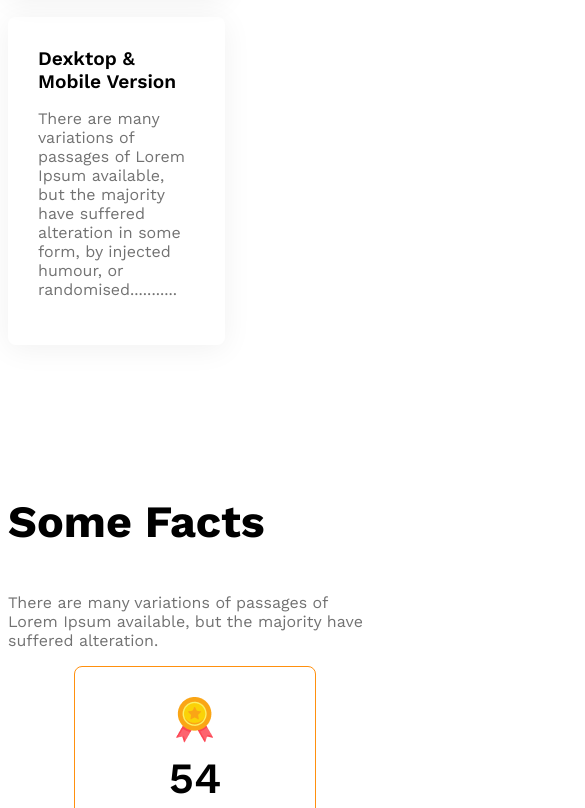
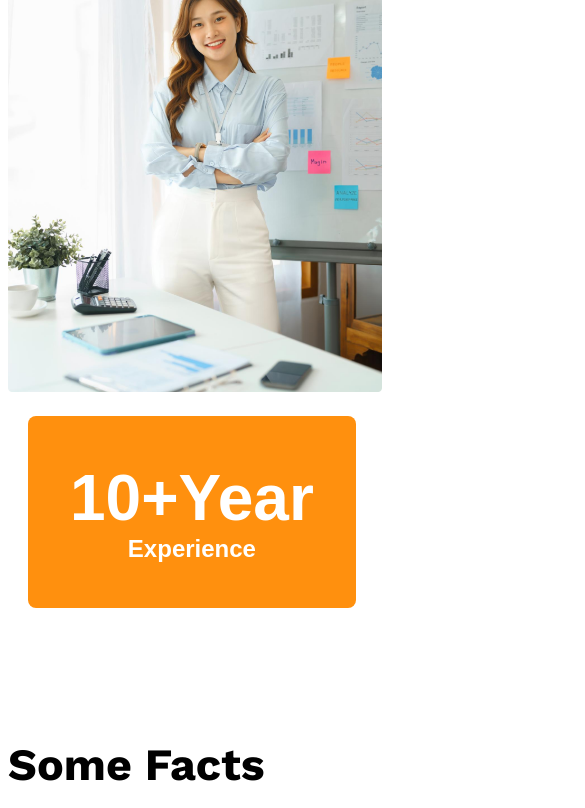
Before and after one commit to Mr-Shahadat321/g3-architects-responsive-website, a plain HTML site: page index.html in a window 390 px wide. Shown: the part 4544-5352 px from the top of the page, 585 px wide, since content can reach past the window. Drawn offline with nearby package versions, Linux system fonts and the light colour scheme.

Commit message:
added experiance badge and make responsive

```diff
--- a/index.html
+++ b/index.html
@@ -98,7 +98,7 @@
             <p class="txt-light-gray">There are many variations of passages of Lorem Ipsum available, but the majority have suffered alteration in some form, by injected humour, or randomised...........</p>
            </div>
         </div>
-        <div>
+        <div class="featured-articets">
            <img src="./images/architect.png" alt="">
            <button id="experiance-badge" class="btn-primary">
             <span id="experiance-years">10+Year</span>
--- a/styles/architects.css
+++ b/styles/architects.css
@@ -164,6 +164,20 @@ main>section {
   margin-bottom: 0;
 
 }
+#experiance-badge {
+    padding: 45px 42px;
+    font-size: 1.5rem;
+    font-weight: 600;
+    margin-left: -70px;
+    margin-top: -100px;
+}
+#experiance-years {
+  font-weight: 700;
+  font-size: 4rem;
+}
+.featured-articets img {
+  width: 100%;
+}
 
 
 /* some fact releted style */
@@ -227,7 +241,8 @@ main>section {
 
   .navbar,
   .nav-link,
-  .teams {
+  .teams,
+  .features {
     flex-direction: column;
   }
 
@@ -251,13 +266,17 @@ main>section {
     margin-left: 0;
     width: 100%;
   }
+  #experiance-badge{
+    margin-left: 20px;
+    margin-top: 20px;
+  }
 }
 
 /* medium-size-device */
 
 @media screen and (min-width: 577px) and (max-width: 920px) {
 
-  .teams {
+  .teams, .features {
     flex-direction: column;
   }
 
@@ -273,6 +292,10 @@ main>section {
   .our-features {
     margin: 30px auto;
   }
+    #experiance-badge{
+    margin-left: 20px;
+    margin-top: 20px;
+  }
 
   .sponsor-compony, .facts-container {
     grid-template-columns: repeat(2, 1fr);
```
